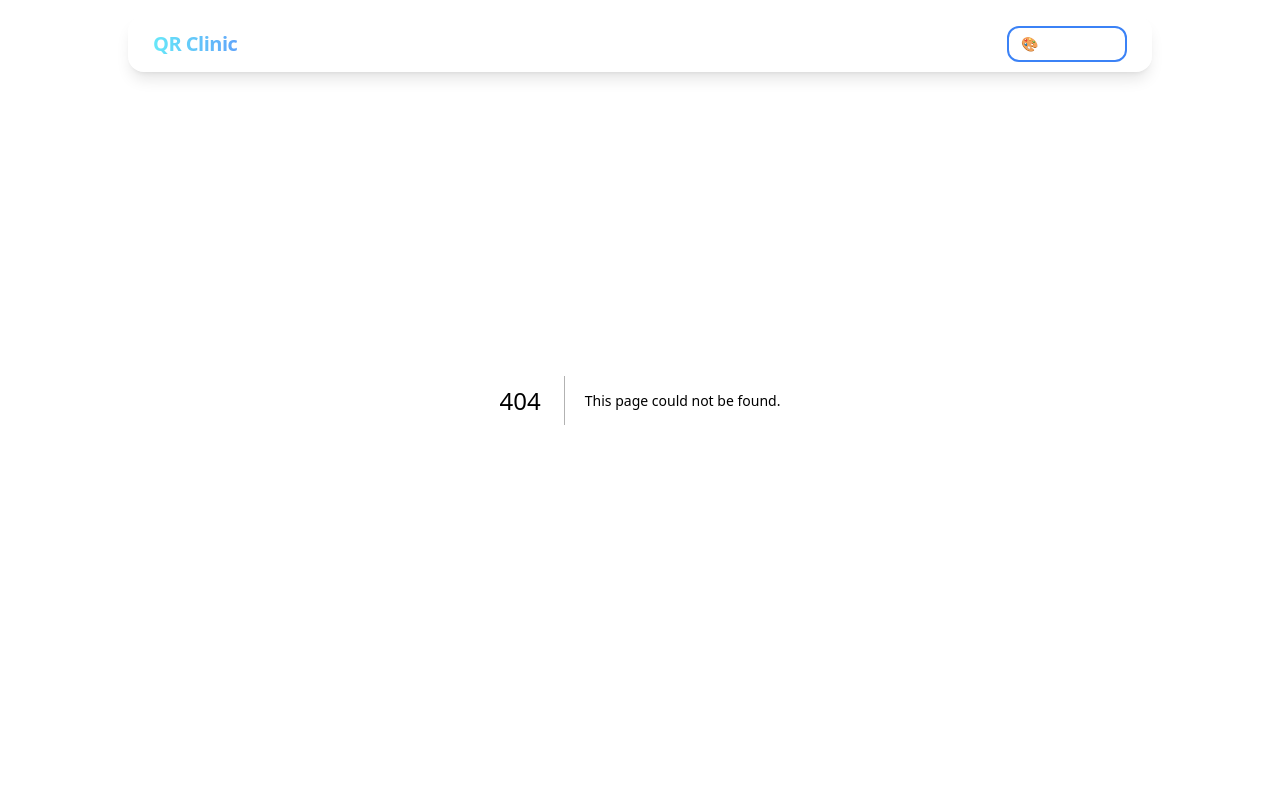
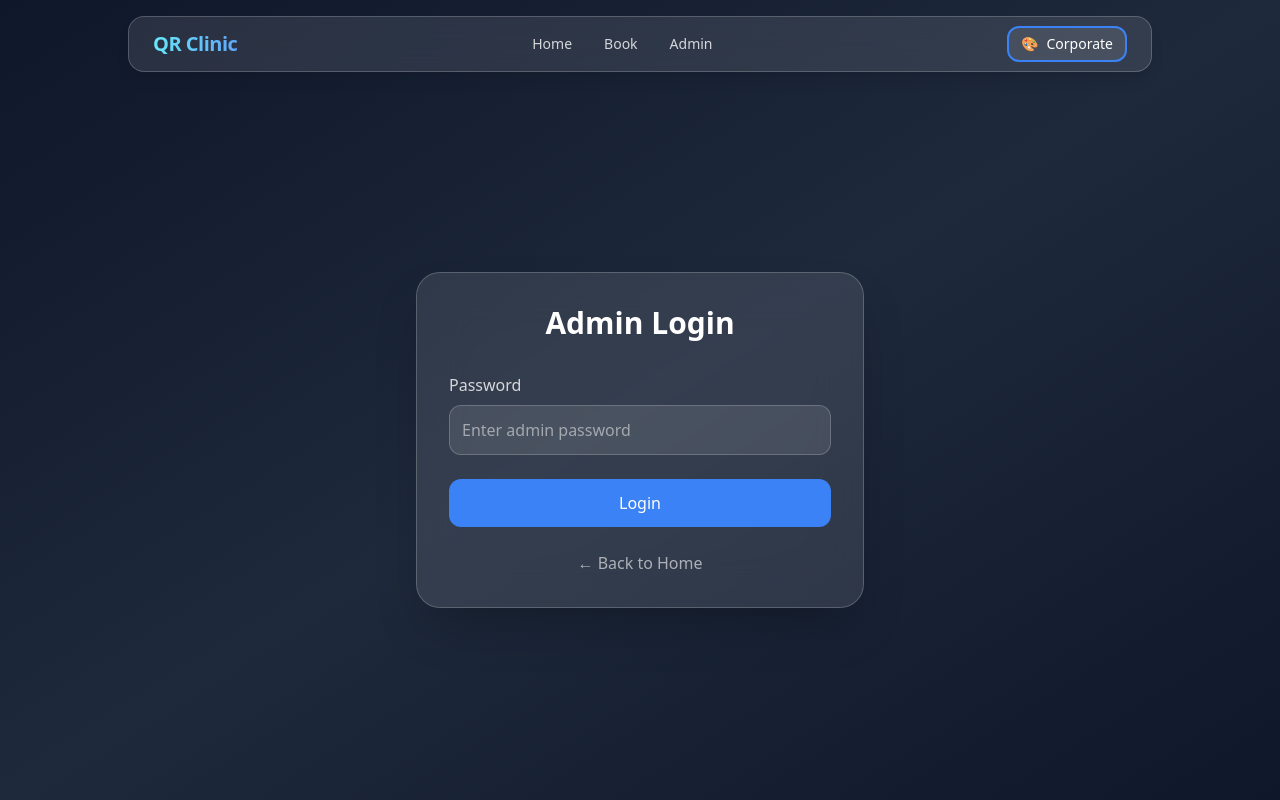
Before and after one commit to beepbeep177/beeps-clinic, a Next.js app: page /login in a window 1280 px wide. Before the commit this address had no page. Built offline with nearby package versions, Linux system fonts and the light colour scheme.

Commit message:
feat: authentication for admin

```diff
--- a/src/app/admin/page.tsx
+++ b/src/app/admin/page.tsx
@@ -1,5 +1,6 @@
 "use client";
 import { useEffect, useState } from "react";
+import { useAuth } from "@/hooks/useAuth";
 
 interface Appointment {
   _id: string;
@@ -11,11 +12,29 @@ interface Appointment {
 }
 
 export default function Admin() {
+  const {isAdmin, loading, logout, requireAuth } = useAuth();
   const [items, setItems] = useState<Appointment[]>([]);
 
+  // All hooks must be at the top, before any conditional returns
   useEffect(() => {
+    requireAuth();
+  }, [isAdmin, loading, requireAuth]);
+
+  useEffect(() => {
+    if (isAdmin && !loading) {
       fetchItems();
-  }, []);
+    }
+  }, [isAdmin, loading]);
+
+  if (loading) {
+    return <div className="min-h-screen flex items-center justify-center">
+      <div className="text-white">Loading...</div>
+    </div>
+  }
+
+  if (!isAdmin) {
+    return null; //redirects back to login
+  }
 
   async function fetchItems() {
     const response = await fetch("/api/appointments");
@@ -47,17 +66,22 @@ export default function Admin() {
           <h1 className="text-4xl font-extrabold text-white tracking-tight">
             Admin Dashboard
           </h1>
-
+ {/* Button Group */}
+  <div className="flex gap-3">
     <a
       href="/admin/generate-qr"
-            className="
-              btn rounded-xl px-5
-              bg-blue-500 text-white border border-blue-300/50
-              hover:bg-blue-600
-            "
+      className="btn rounded-xl px-5 bg-blue-500 text-white border border-blue-300/50 hover:bg-blue-600"
     >
       Generate QR Code
     </a>
+
+    <button
+      onClick={logout}
+      className="btn rounded-xl px-5 bg-red-500 text-white border border-red-300/50 hover:bg-red-600"
+    >
+      Logout
+    </button>
+  </div>
 </div>
 
         {/* Stats */}
--- a/src/app/api/appointments/[id]/route.ts
+++ b/src/app/api/appointments/[id]/route.ts
@@ -7,14 +7,15 @@ import clientPromise from "@/lib/mongodb";
 
 export async function DELETE(
   _request: NextRequest,
-  { params }: { params: { id: string } }
+  { params }: { params: Promise<{ id: string }> }
 ) {
   try {
+    const { id } = await params;
     const client = await clientPromise;
     const db = client.db('qr-clinic');
 
     await db.collection('appointments').deleteOne({
-      _id: new ObjectId(params.id)
+      _id: new ObjectId(id)
     });
 
     return NextResponse.json({ success: true });
--- /dev/null
+++ b/src/app/login/page.tsx
@@ -0,0 +1,63 @@
+"use client";
+
+import { useState } from "react";
+import { useRouter } from "next/navigation";
+
+export default function Login(){
+  const [password, setPassword] = useState("");
+  const [error, setError] = useState("");
+  const [loading, setLoading] = useState(false);
+  const router = useRouter();
+
+  const handleLogin = (e: React.FormEvent) => {
+    e.preventDefault();
+    setLoading(true);
+    setError("");
+
+    if (password === process.env.NEXT_PUBLIC_ADMIN_PASSWORD) {
+      localStorage.setItem("isAdmin", "true");
+      router.push("/admin");
+    } else {
+      setError("Incorrect password. Please try again.");
+    }
+    setLoading(false);
+  };
+
+  return (
+     <div className="min-h-screen bg-gradient-to-br from-[#0f172a] via-[#1e293b] to-[#0f172a] flex items-center justify-center px-6 pt-20">
+      <div className="backdrop-blur-xl bg-white/10 border border-white/20 rounded-3xl p-8 shadow-2xl max-w-md w-full">
+        <h1 className="text-3xl font-bold text-white text-center mb-8">Admin Login</h1>
+
+        <form onSubmit={handleLogin}>
+          <div className="mb-6">
+            <label className="block text-white/80 mb-2">Password</label>
+            <input
+              type="password"
+              value={password}
+              onChange={(e) => setPassword(e.target.value)}
+              className="w-full p-3 rounded-xl bg-white/10 border border-white/20 text-white placeholder-white/50"
+              placeholder="Enter admin password"
+              required
+            />
+          </div>
+
+          {error && (
+            <div className="text-red-400 text-sm mb-4 text-center">{error}</div>
+          )}
+
+          <button
+            type="submit"
+            disabled={loading}
+            className="w-full bg-blue-500 hover:bg-blue-600 text-white p-3 rounded-xl transition disabled:opacity-50"
+          >
+            {loading ? "Logging in..." : "Login"}
+          </button>
+        </form>
+
+        <div className="text-center mt-6">
+          <a href="/" className="text-white/60 hover:text-white transition">← Back to Home</a>
+        </div>
+      </div>
+    </div>
+  );
+}
--- /dev/null
+++ b/src/hooks/useAuth.ts
@@ -0,0 +1,28 @@
+"use client";
+import { useEffect, useState } from "react";
+import { useRouter } from "next/navigation";
+
+export function useAuth() {
+  const [isAdmin, setIsAdmin] = useState(false);
+  const [loading, setLoading] = useState(true);
+  const router = useRouter();
+
+  useEffect(() => {
+    const adminStatus = localStorage.getItem("isAdmin");
+    setIsAdmin(adminStatus === "true");
+    setLoading(false);
+  }, []);
+
+  const logout = () => {
+    localStorage.removeItem("isAdmin");
+    setIsAdmin(false);
+    router.push("/");
+  };
+
+  const requireAuth = () => {
+    if (!loading && !isAdmin) {
+      router.push("/login");
+    }
+  };
+  return { isAdmin, loading, logout, requireAuth };
+}
```
Lines whose indentation alone changed are shown as unchanged.
